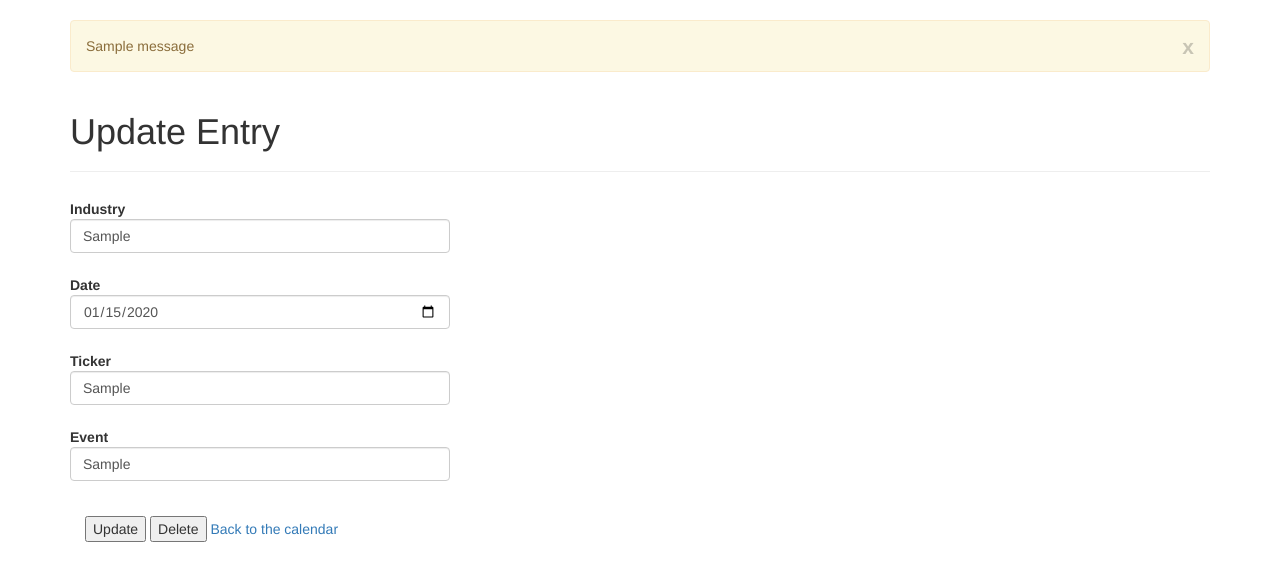
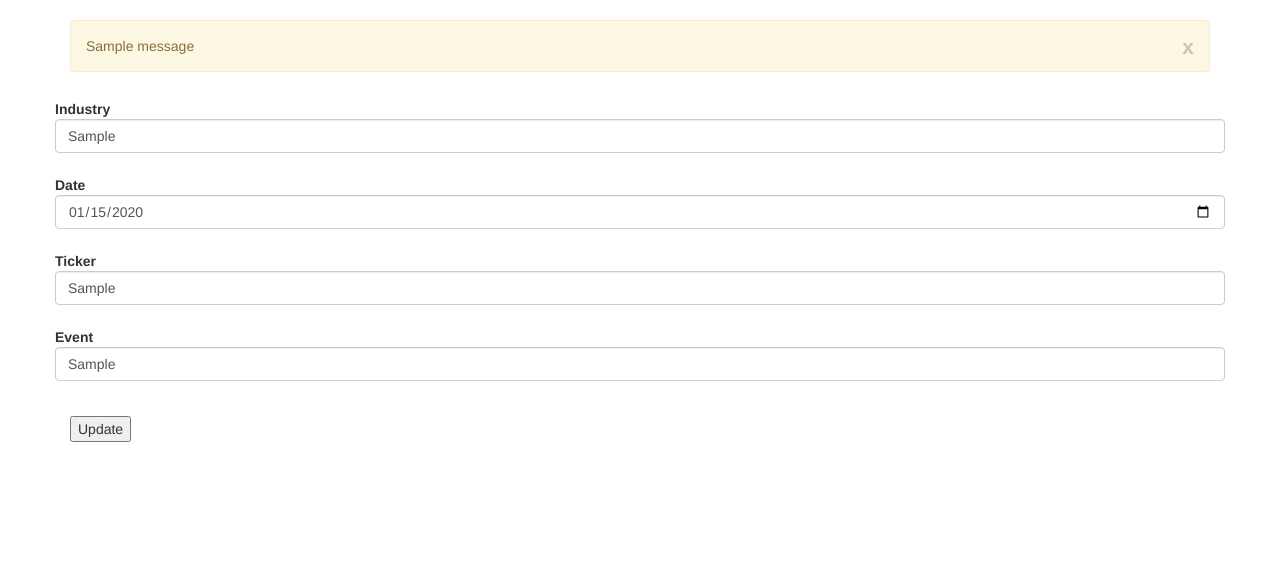
Before and after one commit to eidukas/project1, a Flask app: page /calendar/1/update in a window 1280 px wide. Shown: the part 52-633 px from the top of the page. Run offline with Flask 2, Linux system fonts and the light colour scheme; a user stored in the database is signed in; tables that the repository leaves empty hold one stand-in row (values such as "Sample post"); one stand-in notice (Sample message) is shown; some libraries are stand-ins or nearby versions.

Commit message:
Update editin templates

```diff
--- a/app/calendar/forms.py
+++ b/app/calendar/forms.py
@@ -2,7 +2,7 @@ from datetime import datetime
 
 from flask_wtf import FlaskForm
 from wtforms import StringField, SubmitField, SelectMultipleField, HiddenField
-from wtforms.fields.html5 import DateField, DateTimeField
+from wtforms.fields.html5 import DateField
 from wtforms.validators import DataRequired
 
 
--- a/app/calendar/views.py
+++ b/app/calendar/views.py
@@ -25,9 +25,9 @@ def save_changes(entry, form, new=False):
     # Get data from form and assign it to the correct attributes
     # of the SQLAlchemy table object
     entry.Industry = form.industry.data
-    entry.Date = form.date.data,
-    entry.Event = form.event.data,
-    entry.Ticker = form.ticker.data,
+    entry.Event = form.event.data
+    entry.Date = form.date.data
+    entry.Ticker = form.ticker.data
     print('entry', entry)
     if form.id.data is not '':
         entry.id = int(form.id.data)
@@ -50,7 +50,7 @@ def create():
         entry = CalendarEntry()
         save_changes(entry, form)
         flash('Entry created successfully!')
-        return redirect(url_for('calendar.index'))
+        return redirect(url_for('calendar.close'))
     return render_template('calendar/create.html', form=form)
 
 
@@ -72,7 +72,7 @@ def update(id):
             form.populate_obj(instance)
             save_changes(instance, form)
             flash('Calendar entry was updated')
-            return redirect(url_for('calendar.index'))
+            return redirect(url_for('calendar.close'))
         return render_template('calendar/update.html', form=form, entry_id=instance.id)
     else:
         return 'Error loading #{id}'.format(id=id)
@@ -88,6 +88,12 @@ def delete(id):
     return redirect(url_for('calendar.index'))
 
 
+
+@calendar.route('/done', methods=['get'])
+@login_required
+def close():
+    return render_template('calendar/empty.html')
+
 def filterdate(r):
     return r.strftime('%Y-%m-%d')
 
--- a/app/models.py
+++ b/app/models.py
@@ -111,7 +111,7 @@ class CalendarEntry(db.Model):
     __tablename__ = 'calendar_new'
     id = db.Column(db.Integer, primary_key=True, autoincrement=True)
     Industry = db.Column(db.Text())
-    Date = db.Column(db.DateTime())
+    Date = db.Column(db.Date())
     Ticker = db.Column(db.Text())
     Event = db.Column(db.Text())
 
--- a/app/templates/calendar/create.html
+++ b/app/templates/calendar/create.html
@@ -4,10 +4,6 @@
 {% block title %}Create Entry{% endblock %}
 
 {% block page_content %}
-<div class="page-header">
-    <h1>Create Entry</h1>
-</div>
-<div class="col-md-4">
     <form class="form form-horizontal" method="post" role="form">
         {{ form.hidden_tag() }}
         {{ wtf.form_errors(form, hiddens="only") }}
@@ -18,7 +14,5 @@
         {{ wtf.form_field(form.event) }}
         <br>
         <input formaction="{{ url_for('calendar.create')}}" type="submit" value="Create" name="create_button" />
-        <a href="{{ url_for('calendar.index') }}">Back to the calendar</a>
     </form>
-</div>
 {% endblock %}
--- a/app/templates/calendar/index.html
+++ b/app/templates/calendar/index.html
@@ -13,7 +13,7 @@
                     <p>Industry: {{ entry['Industry'] }}</p>
                     <h2>Event: {{ entry['Event'] }}</h2>
                     <p>Date: {{ entry['Date'] }}</p>
-                    <p>Ticker: {{ entry['Ticker'].decode() }}</p>
+                    <p>Ticker: {{ entry['Ticker'] }}</p>
 
                     <form action="" method="POST"  >
                     <!--<p><a href="{{ url_for('calendar.update', id=entry['id'])}}">Update</a>-->
--- a/app/templates/calendar/search.html
+++ b/app/templates/calendar/search.html
@@ -38,7 +38,7 @@
                 <td>{{ entry['Event'] }}</td>
                 <!-- HARD CODE !!! NEED CHANGE RESPONCE FROM THE SERVER -->
                 <td>{{ filterdate(entry['Date']) }}</td>
-                <td>{{ entry['Ticker'].decode() }}</td>
+                <td>{{ entry['Ticker'] }}</td>
             </tr>
         {% endfor %}
         </tbody>
--- a/app/templates/calendar/update.html
+++ b/app/templates/calendar/update.html
@@ -4,13 +4,9 @@
 {% block title %}Update Entry{% endblock %}
 
 {% block page_content %}
-<div class="page-header">
-    <h1>Update Entry</h1>
-</div>
-<div class="col-md-4">
     <form class="form form-horizontal" method="post" role="form">
         {{ form.hidden_tag() }}
-        {{ wtf.form_errors(form, hiddens="only") }}
+        {{ wtf.form_errors(form, hiddens="none") }}
 
         {{ wtf.form_field(form.industry) }}
         {{ wtf.form_field(form.date) }}
@@ -18,9 +14,5 @@
         {{ wtf.form_field(form.event) }}
         <br>
         <input formaction="{{ url_for('calendar.update', id=entry_id)}}" type="submit" value="Update" name="update_button" />
-        <input formaction="{{ url_for('calendar.delete', id=entry_id)}}" type="submit" value="Delete" name="delete_button" />
-        <a href="{{ url_for('calendar.index') }}">Back to the calendar</a>
     </form>
-
-</div>
 {% endblock %}
```
Also changed, not shown: app/templates/calendar/empty.html (added, +23 -0 lines).
